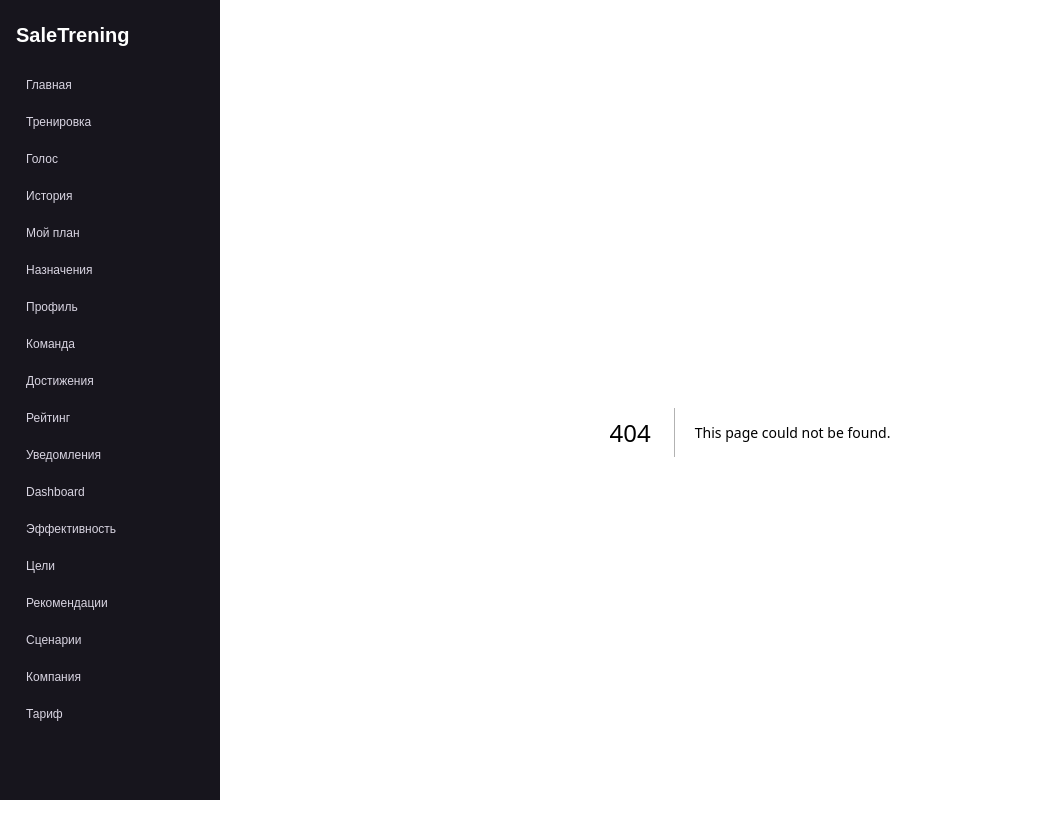
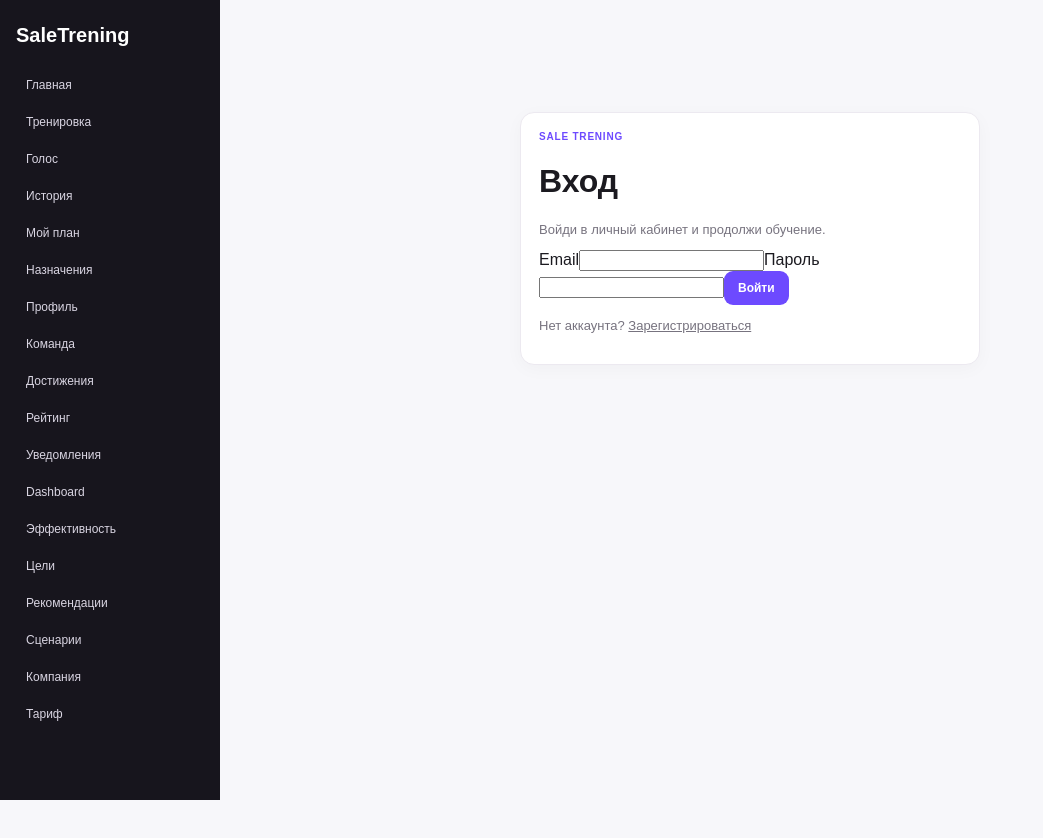
Before and after one commit to Dmitrii-exp/SaleTrening2, a Next.js app: page /login in a window 1280 px wide. Before the commit this address had no page. Shown: the top 838 px of the page, without its empty margins (0-1043 px from the left). After the commit the page ends 800 px from the top, so only its background shows below. Built offline with nearby package versions, Linux system fonts and the light colour scheme; no server answers.

Commit message:
Add Supabase login page

```diff
--- /dev/null
+++ b/app/login/page.tsx
@@ -0,0 +1,24 @@
+"use client";
+import Link from "next/link";
+import { useState } from "react";
+import { useRouter } from "next/navigation";
+import { createClient } from "@/lib/supabase/client";
+
+export default function LoginPage() {
+  const router = useRouter();
+  const supabase = createClient();
+  const [email, setEmail] = useState("");
+  const [password, setPassword] = useState("");
+  const [busy, setBusy] = useState(false);
+  const [error, setError] = useState("");
+
+  const submit = async (e: React.FormEvent) => {
+    e.preventDefault(); setBusy(true); setError("");
+    const { error: authError } = await supabase.auth.signInWithPassword({ email: email.trim(), password });
+    if (authError) setError(authError.message || "Не удалось войти");
+    else router.push("/");
+    setBusy(false);
+  };
+
+  return <div className="card" style={{ maxWidth: 460, margin: "80px auto" }}><p className="eyebrow">SALE TRENING</p><h1>Вход</h1><p className="muted">Войди в личный кабинет и продолжи обучение.</p><form onSubmit={submit}><label>Email<input type="email" autoComplete="email" required value={email} onChange={(e) => setEmail(e.target.value)} /></label><label>Пароль<input type="password" autoComplete="current-password" required minLength={6} value={password} onChange={(e) => setPassword(e.target.value)} /></label>{error && <p className="errorText">{error}</p>}<button className="btn" disabled={busy}>{busy ? "Выполняю вход…" : "Войти"}</button></form><p className="muted">Нет аккаунта? <Link href="/register">Зарегистрироваться</Link></p></div>;
+}
```
